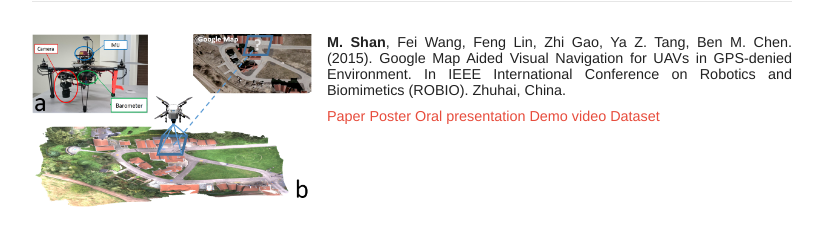
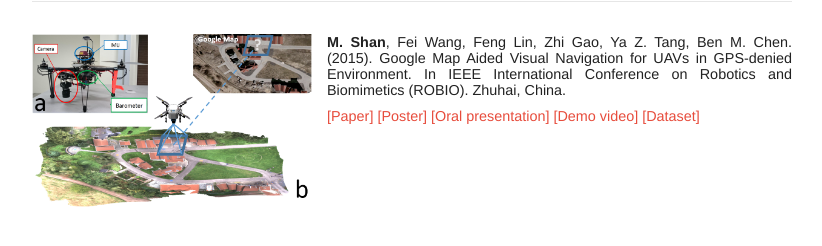
Before and after one commit to moshanATucsd/moshanATucsd.github.io, a Jekyll site: the page built from publication/index.html, in a window 1280 px wide. Shown: the part 157-403 px from the top of the page, without its empty margins (228-1050 px from the left). Built offline with Jekyll 4.4.1, drawn with Linux system fonts in a browser that asks for light colours; nearby versions of some CDN libraries.

```diff
--- a/publication/index.html
+++ b/publication/index.html
@@ -20,10 +20,10 @@ category: publication
      </p>
 
      <p>
-     <a href="https://arxiv.org/abs/1703.10125">Paper</a>
-     <a href="/poster/Google Map Aided Visual Navigation for UAVs in GPS-denied Environment.pdf">Poster</a>
-     <a href="https://www.youtube.com/watch?v=WYoQgMS792Y">Oral presentation</a>
-     <a href="https://www.youtube.com/watch?v=nGkQ-aSxugM">Demo video</a>
-     <a href="https://github.com/shanmo/IMAV2014-Dataset">Dataset</a>
+     <a href="https://arxiv.org/abs/1703.10125">[Paper]</a>
+     <a href="/poster/Google Map Aided Visual Navigation for UAVs in GPS-denied Environment.pdf">[Poster]</a>
+     <a href="https://www.youtube.com/watch?v=WYoQgMS792Y">[Oral presentation]</a>
+     <a href="https://www.youtube.com/watch?v=nGkQ-aSxugM">[Demo video]</a>
+     <a href="https://github.com/shanmo/IMAV2014-Dataset">[Dataset]</a>
      </p>
 </div>
```
Also changed, not shown: 1 other file.
